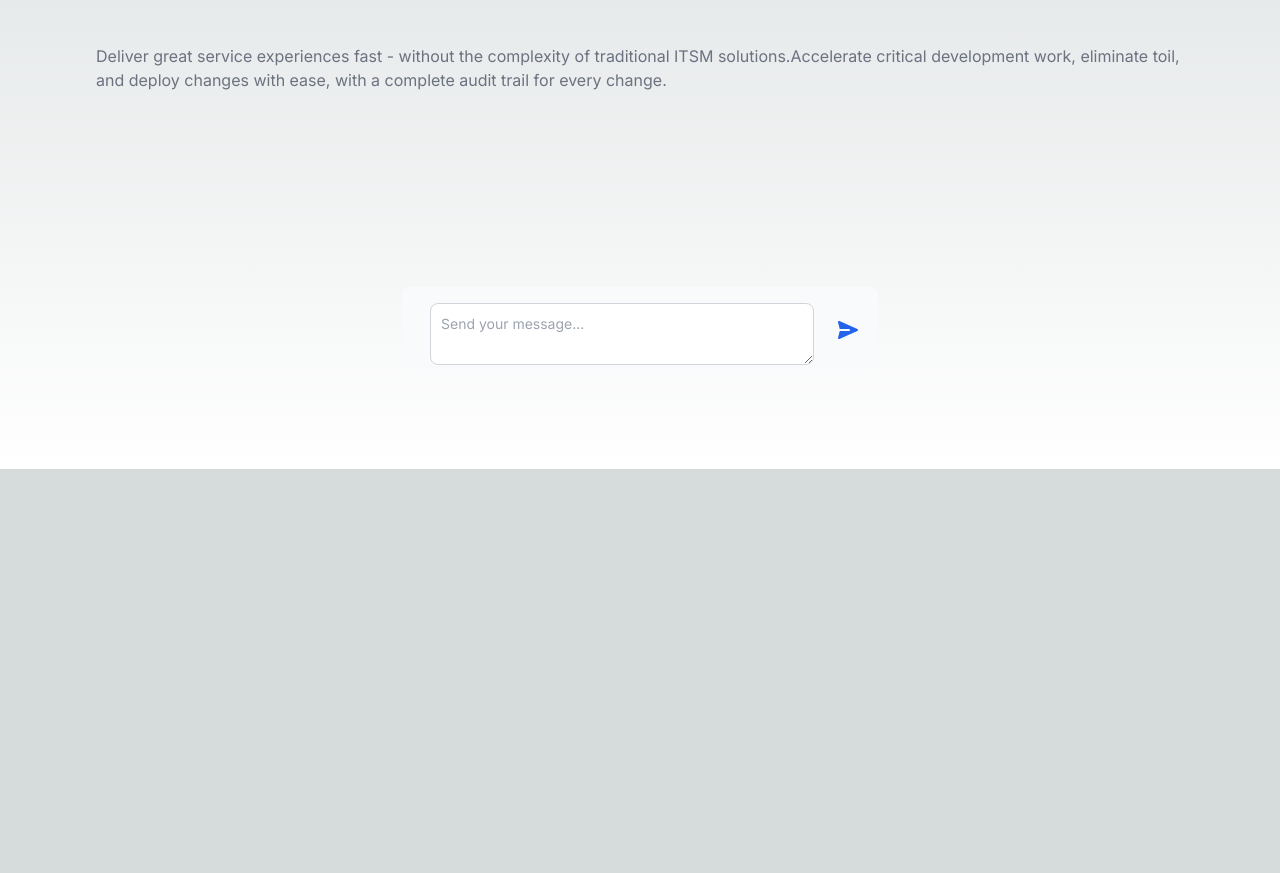
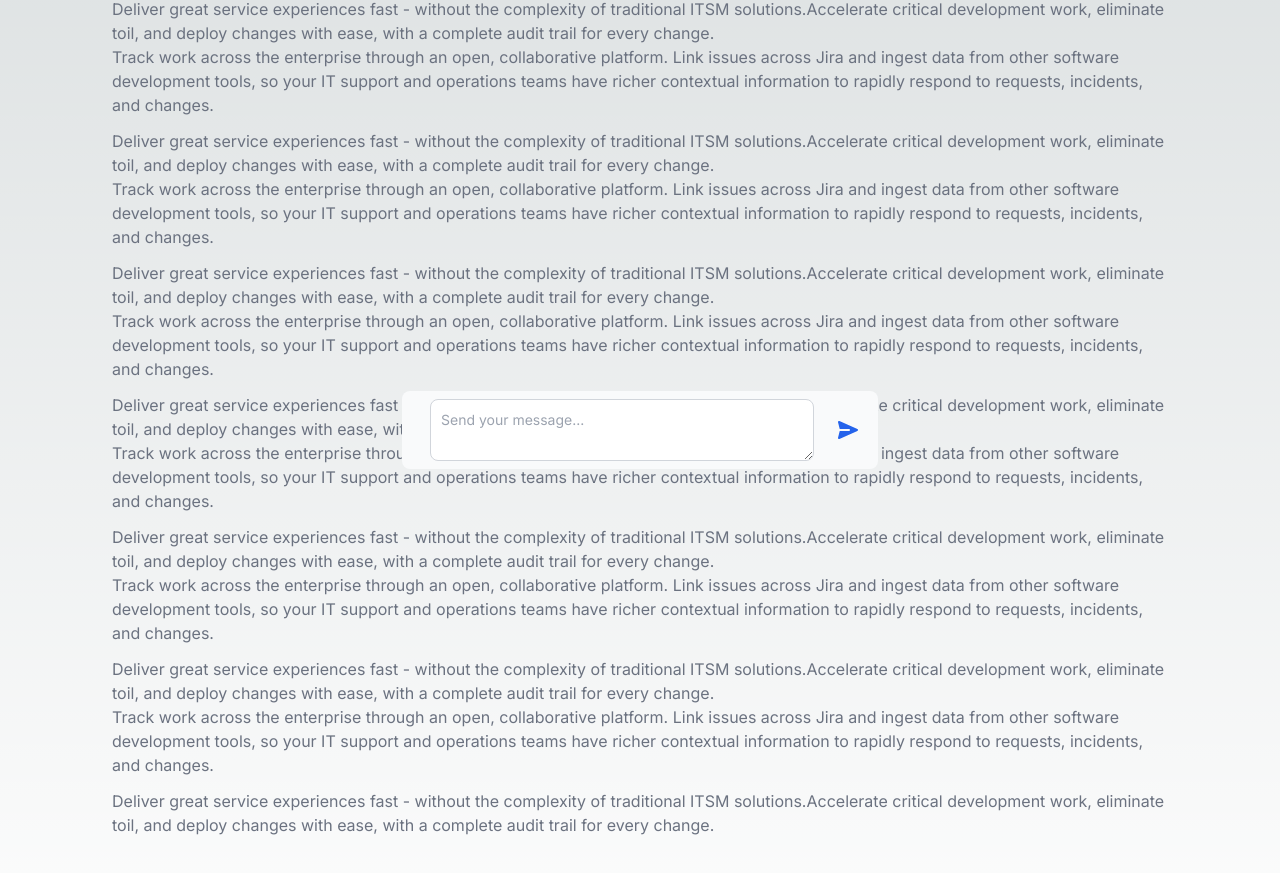
Before and after one commit to Tebalo/malema, a Next.js app: page /leamanyi in a window 1280 px wide. Shown: the part 331-1204 px from the top of the page. Before the commit the page ends 800 px from the top, so only its background shows below. Built offline with nearby package versions, Linux system fonts and the light colour scheme.

Commit message:
sticky text area and scrollabe div

```diff
--- a/app/leamanyi/page.tsx
+++ b/app/leamanyi/page.tsx
@@ -1,12 +1,30 @@
 export default function Page(){
     return (
         <main className="flex min-h-screen flex-col items-center justify-between p-24">
-            <p className="mb-3 text-gray-500 dark:text-gray-400">Track work across the enterprise through an open, collaborative platform. Link issues across Jira and ingest data from other software development tools, so your IT support and operations teams have richer contextual information to rapidly respond to requests, incidents, and changes.</p>
-            <p className="text-gray-500 dark:text-gray-400">Deliver great service experiences fast - without the complexity of traditional ITSM solutions.Accelerate critical development work, eliminate toil, and deploy changes with ease, with a complete audit trail for every change.</p>
-            <form>
+            <div className="flex-grow p-4 overflow-y-auto">
+                <p className="mb-3 text-gray-500 dark:text-gray-400">Track work across the enterprise through an open, collaborative platform. Link issues across Jira and ingest data from other software development tools, so your IT support and operations teams have richer contextual information to rapidly respond to requests, incidents, and changes.</p>
+                <p className="text-gray-500 dark:text-gray-400">Deliver great service experiences fast - without the complexity of traditional ITSM solutions.Accelerate critical development work, eliminate toil, and deploy changes with ease, with a complete audit trail for every change.</p>
+                <p className="mb-3 text-gray-500 dark:text-gray-400">Track work across the enterprise through an open, collaborative platform. Link issues across Jira and ingest data from other software development tools, so your IT support and operations teams have richer contextual information to rapidly respond to requests, incidents, and changes.</p>
+                <p className="text-gray-500 dark:text-gray-400">Deliver great service experiences fast - without the complexity of traditional ITSM solutions.Accelerate critical development work, eliminate toil, and deploy changes with ease, with a complete audit trail for every change.</p>
+                <p className="mb-3 text-gray-500 dark:text-gray-400">Track work across the enterprise through an open, collaborative platform. Link issues across Jira and ingest data from other software development tools, so your IT support and operations teams have richer contextual information to rapidly respond to requests, incidents, and changes.</p>
+                <p className="text-gray-500 dark:text-gray-400">Deliver great service experiences fast - without the complexity of traditional ITSM solutions.Accelerate critical development work, eliminate toil, and deploy changes with ease, with a complete audit trail for every change.</p>
+                <p className="mb-3 text-gray-500 dark:text-gray-400">Track work across the enterprise through an open, collaborative platform. Link issues across Jira and ingest data from other software development tools, so your IT support and operations teams have richer contextual information to rapidly respond to requests, incidents, and changes.</p>
+                <p className="text-gray-500 dark:text-gray-400">Deliver great service experiences fast - without the complexity of traditional ITSM solutions.Accelerate critical development work, eliminate toil, and deploy changes with ease, with a complete audit trail for every change.</p>
+                <p className="mb-3 text-gray-500 dark:text-gray-400">Track work across the enterprise through an open, collaborative platform. Link issues across Jira and ingest data from other software development tools, so your IT support and operations teams have richer contextual information to rapidly respond to requests, incidents, and changes.</p>
+                <p className="text-gray-500 dark:text-gray-400">Deliver great service experiences fast - without the complexity of traditional ITSM solutions.Accelerate critical development work, eliminate toil, and deploy changes with ease, with a complete audit trail for every change.</p>
+                <p className="mb-3 text-gray-500 dark:text-gray-400">Track work across the enterprise through an open, collaborative platform. Link issues across Jira and ingest data from other software development tools, so your IT support and operations teams have richer contextual information to rapidly respond to requests, incidents, and changes.</p>
+                <p className="text-gray-500 dark:text-gray-400">Deliver great service experiences fast - without the complexity of traditional ITSM solutions.Accelerate critical development work, eliminate toil, and deploy changes with ease, with a complete audit trail for every change.</p>
+                <p className="mb-3 text-gray-500 dark:text-gray-400">Track work across the enterprise through an open, collaborative platform. Link issues across Jira and ingest data from other software development tools, so your IT support and operations teams have richer contextual information to rapidly respond to requests, incidents, and changes.</p>
+                <p className="text-gray-500 dark:text-gray-400">Deliver great service experiences fast - without the complexity of traditional ITSM solutions.Accelerate critical development work, eliminate toil, and deploy changes with ease, with a complete audit trail for every change.</p>
+                <p className="mb-3 text-gray-500 dark:text-gray-400">Track work across the enterprise through an open, collaborative platform. Link issues across Jira and ingest data from other software development tools, so your IT support and operations teams have richer contextual information to rapidly respond to requests, incidents, and changes.</p>
+                <p className="text-gray-500 dark:text-gray-400">Deliver great service experiences fast - without the complexity of traditional ITSM solutions.Accelerate critical development work, eliminate toil, and deploy changes with ease, with a complete audit trail for every change.</p>
+            </div>
+            <form className="sticky bottom-0 z-10">
                 <label htmlFor="chat" className="sr-only">Your message</label>
                 <div className="flex items-center px-3 py-2 rounded-lg bg-gray-50 dark:bg-gray-700">
-                    <textarea id="chat" rows={2} className="block mx-4 p-2.5 w-96 text-sm text-gray-900 bg-white rounded-lg border border-gray-300 focus:ring-blue-500 focus:border-blue-500 dark:bg-gray-800 dark:border-gray-600 dark:placeholder-gray-400 dark:text-white dark:focus:ring-blue-500 dark:focus:border-blue-500 mt-2"
+                    <textarea id="chat" rows={2} className="block mx-4 p-2.5 w-96 text-sm text-gray-900 bg-white rounded-lg border border-gray-300
+                     focus:ring-blue-500 focus:border-blue-500 dark:bg-gray-800 dark:border-gray-600 dark:placeholder-gray-400 dark:text-white
+                      dark:focus:ring-blue-500 dark:focus:border-blue-500 relative z-10"
                     placeholder="Send your message..."></textarea>
                         <button type="submit" className="inline-flex justify-center p-2 text-blue-600 rounded-full cursor-pointer hover:bg-blue-100 dark:text-blue-500 dark:hover:bg-gray-600">
                         <svg className="w-5 h-5 rotate-90" aria-hidden="true" xmlns="http://www.w3.org/2000/svg" fill="currentColor" viewBox="0 0 18 20">
```
